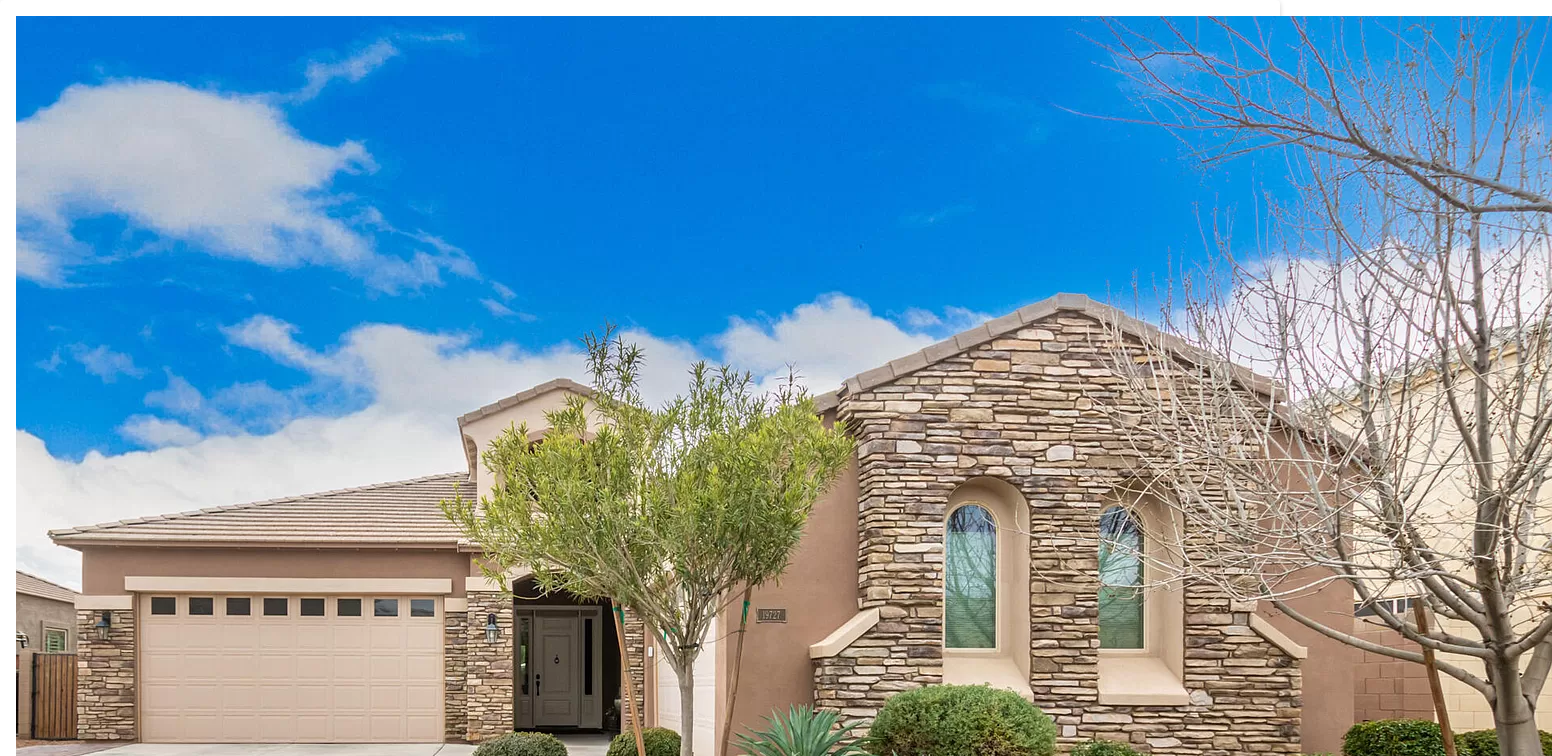
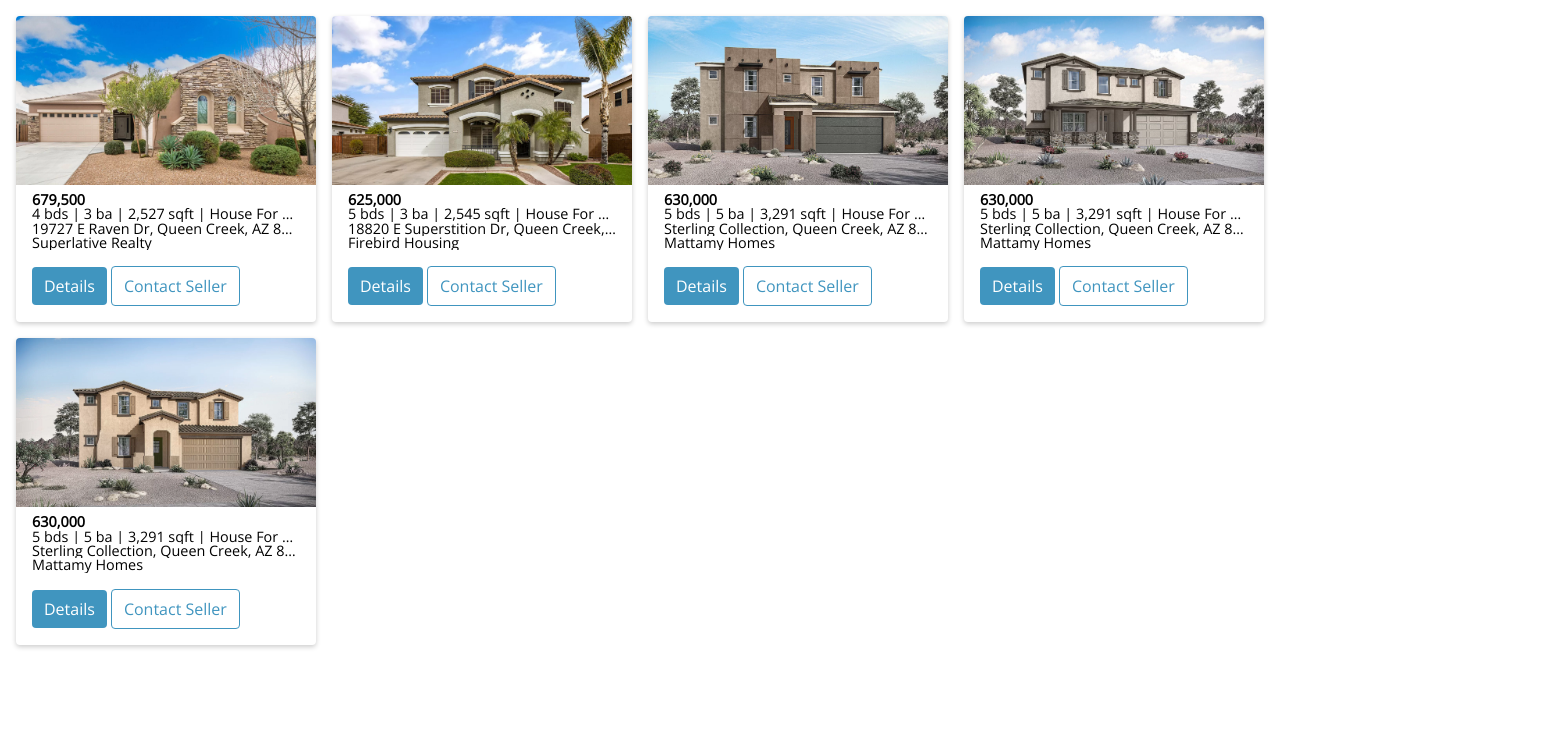
Before and after one commit to Vy187/anitmated_cards, a React (Vite) app: page / in a window 1280 px wide. Shown: the top 756 px of the page, 1552 px wide, since content can reach past the window. Built offline with nearby package versions, Linux system fonts and the light colour scheme.

Commit message:
style: stled card for data to fit and the card aligns to a grid

```diff
--- a/src/components/CardList/styles.css
+++ b/src/components/CardList/styles.css
@@ -1,16 +1,29 @@
 * {
-    --primary-color: hsl(200, 50%, 50%);
+    --primary-color : hsl(200, 50%, 50%);
+    --padding       : 1rem
 }
+
+body {
+    padding: var(--padding);
+}
+
+.main-grid {
+    display                 : grid;
+    grid-template-columns   : repeat(auto-fit, minmax(300px, 1fr));
+    gap                     : 1rem;
+    align-items             : flex-start;
+}
+
 .card {
     background-color: white;
-    padding         : 1rem;
     border          : 1px solid #777;
     border-radius   : .25rem;
+    overflow        : hidden;
 }
 
 .card.card-shadow {
-    border: none;
-    box-shadow: 0 2px 5px 0 rgba(0, 0, 0, .2);
+    border      : none;
+    box-shadow  : 0 2px 5px 0 rgba(0, 0, 0, .2);
 }
 
 .card-header {
@@ -18,12 +31,33 @@
     margin-bottom   : .5rem;
 }
 
+.card-header.card-image {
+    overflow: hidden;
+}
+
+.card-header.card-image > img {
+    display         : block;
+    width           : 100%;
+    max-height      : 200px;
+    aspect-ratio    : 16 / 9;
+    object-fit      : cover;
+    object-position : center;
+}
+
 .card-body {
-    font-size: .9rem;
+    font-size   : .9rem;
+    padding     : 0 var(--padding);
+}
+
+.card-body p {
+    text-wrap       : nowrap;
+    text-overflow   : ellipsis;
+    overflow        : hidden;
 }
 
 .card-footer {
-    margin-top: 1rem;
+    margin-top  : 1rem;
+    padding     : 0 var(--padding) var(--padding);
 }
 
 .button {
```
